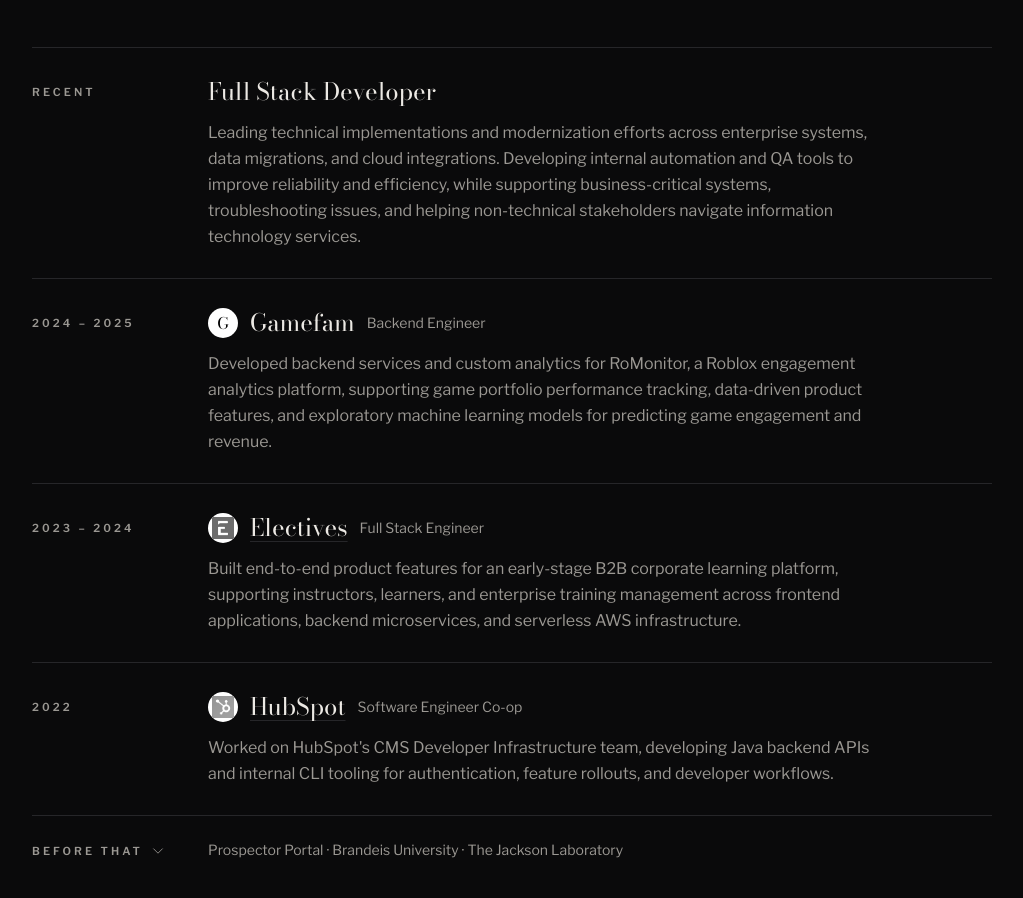
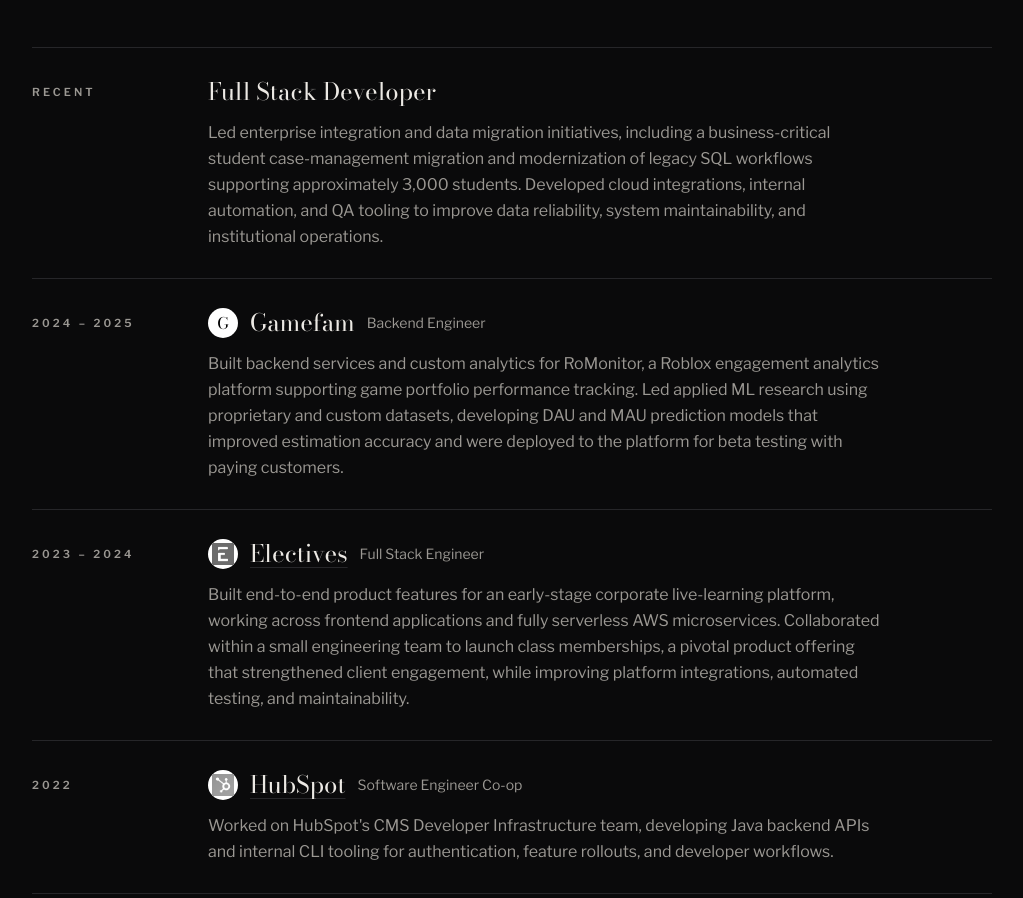
Before and after one commit to mkhanyisig/personal-portfolio, a Next.js app: page / in a window 1280 px wide. Shown: the part 2576-3474 px from the top of the page, without its empty margins (128-1151 px from the left). Built offline with nearby package versions, Linux system fonts and the light colour scheme; a web font is replaced by a local one.

Commit message:
cleanup experience

```diff
--- a/src/app/data/experience.js
+++ b/src/app/data/experience.js
@@ -5,13 +5,13 @@ export const roles = [
   {
     role: 'Full Stack Developer',
     period: 'Recent',
-    line: 'Leading technical implementations and modernization efforts across enterprise systems, data migrations, and cloud integrations. Developing internal automation and QA tools to improve reliability and efficiency, while supporting business-critical systems, troubleshooting issues, and helping non-technical stakeholders navigate information technology services.',
+    line: 'Led enterprise integration and data migration initiatives, including a business-critical student case-management migration and modernization of legacy SQL workflows supporting approximately 3,000 students. Developed cloud integrations, internal automation, and QA tooling to improve data reliability, system maintainability, and institutional operations.',
   },
   {
     organization: 'Gamefam',
     role: 'Backend Engineer',
     period: '2024 – 2025',
-    line: 'Developed backend services and custom analytics for RoMonitor, a Roblox engagement analytics platform, supporting game portfolio performance tracking, data-driven product features, and exploratory machine learning models for predicting game engagement and revenue.',
+    line: 'Built backend services and custom analytics for RoMonitor, a Roblox engagement analytics platform supporting game portfolio performance tracking. Led applied ML research using proprietary and custom datasets, developing DAU and MAU prediction models that improved estimation accuracy and were deployed to the platform for beta testing with paying customers.',
   },
   {
     organization: 'Electives',
@@ -19,7 +19,7 @@ export const roles = [
     period: '2023 – 2024',
     logo: '/images/electives2.png',
     url: 'https://www.electives.io/',
-    line: 'Built end-to-end product features for an early-stage B2B corporate learning platform, supporting instructors, learners, and enterprise training management across frontend applications, backend microservices, and serverless AWS infrastructure.',
+    line: 'Built end-to-end product features for an early-stage corporate live-learning platform, working across frontend applications and fully serverless AWS microservices. Collaborated within a small engineering team to launch class memberships, a pivotal product offering that strengthened client engagement, while improving platform integrations, automated testing, and maintainability.',
   },
   {
     organization: 'HubSpot',
```
